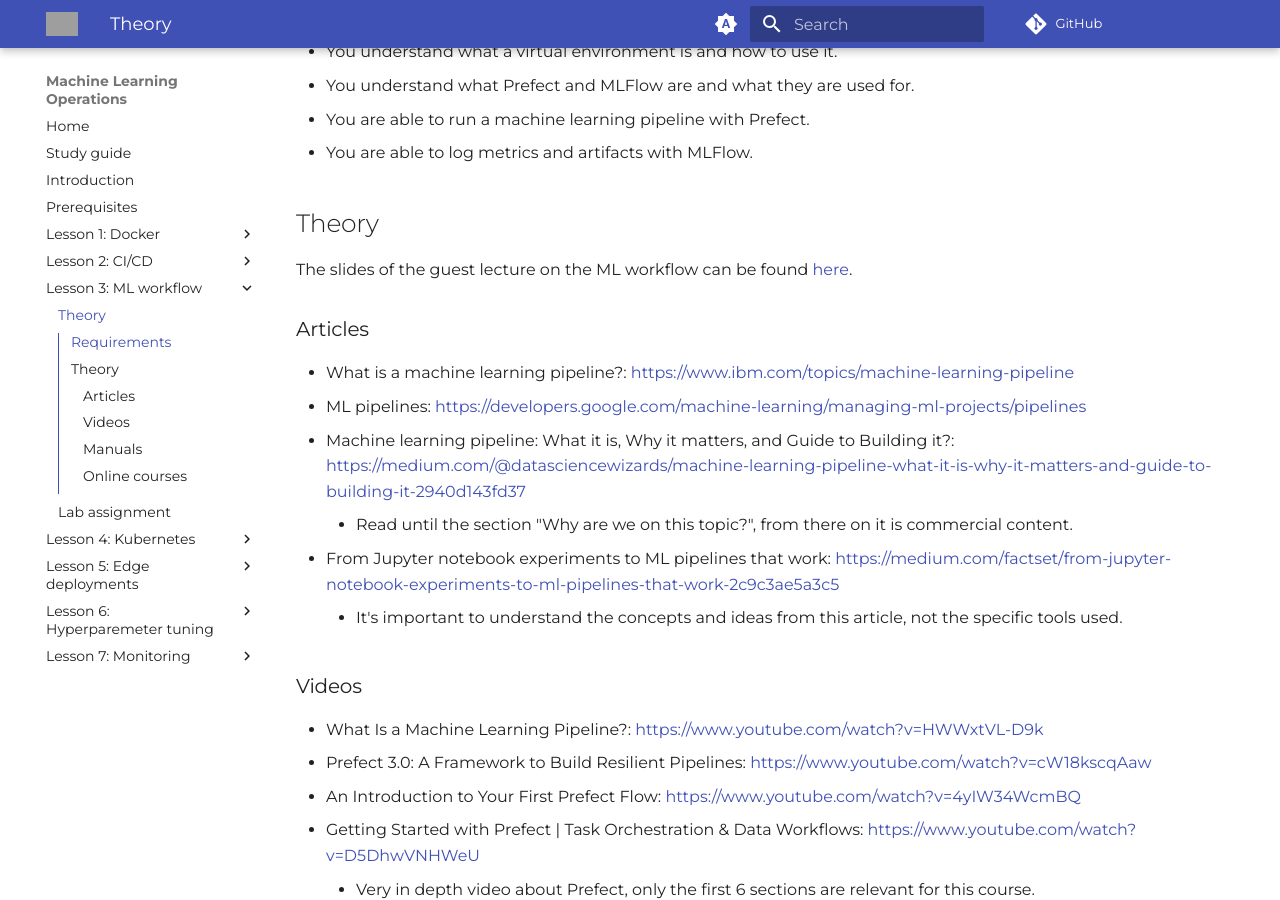
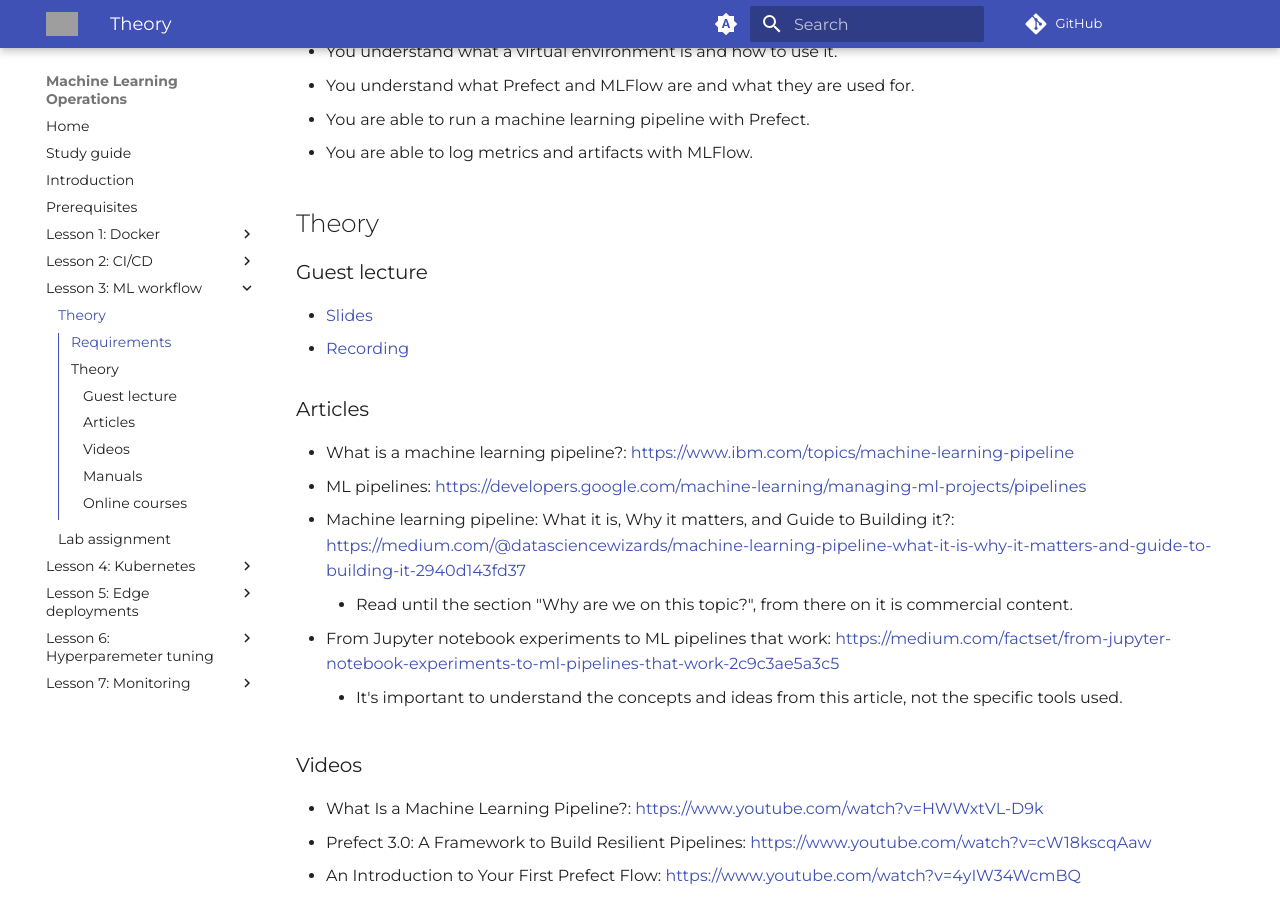
Before and after one commit to HOGENT-MLOps/mlops-slides, an MkDocs documentation site: the page built from docs/03-ml-workflow.md, in a window 1280 px wide and 900 px high, scrolled down 334 px. Built offline with MkDocs 1.6.1 and Material for MkDocs 9.7.7, drawn with Linux system fonts in a browser that asks for light colours; comment, search, counter and statistics services are not loaded; grey boxes are pictures that could not be loaded.

Commit message:
Add recording for guest lecture

```diff
--- a/docs/03-ml-workflow.md
+++ b/docs/03-ml-workflow.md
@@ -12,7 +12,10 @@
 
 ## Theory
 
-The slides of the guest lecture on the ML workflow can be found [here](./assets/03/03-ml-workflow.pdf).
+### Guest lecture
+
+-   [Slides](./assets/03/03-ml-workflow.pdf)
+-   [Recording](https://hogent.cloud.panopto.eu/Panopto/Pages/Viewer.aspx?id=0f6fe5ff-562a-43bd-b356-b20900878950)
 
 ### Articles
 
```
